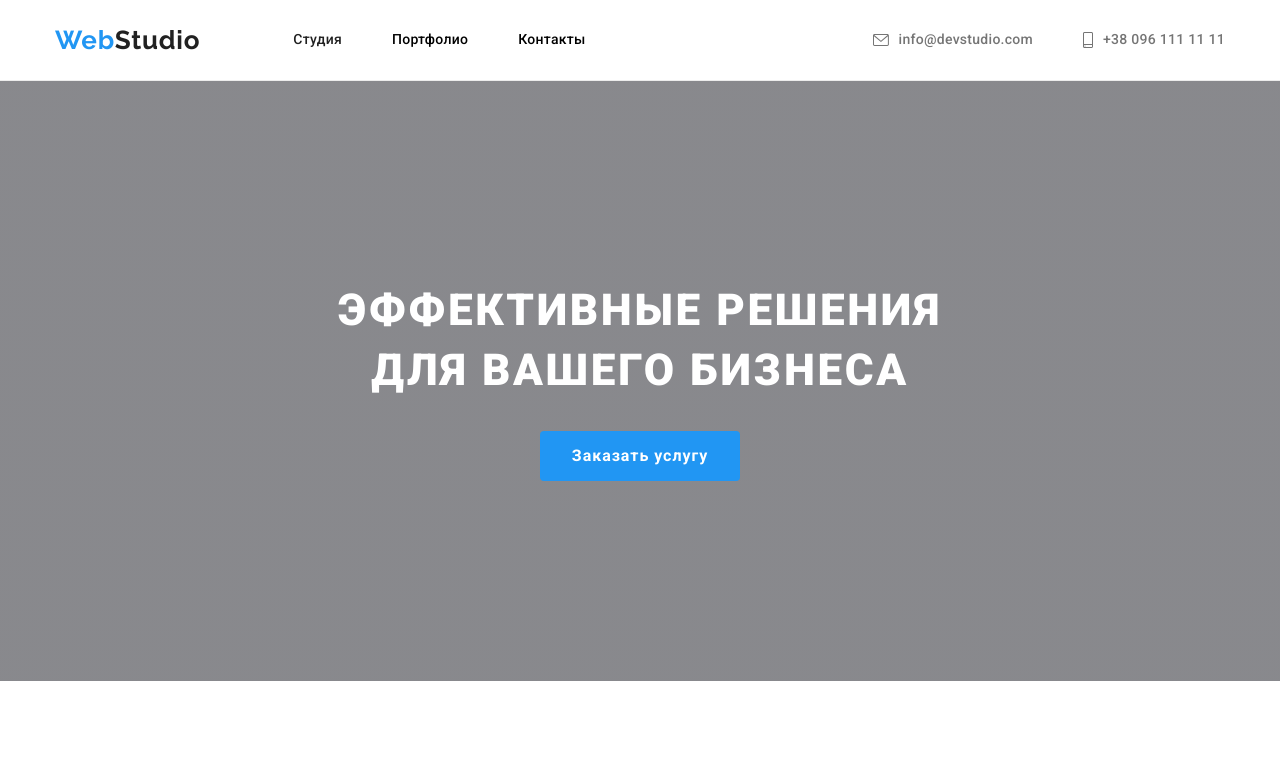
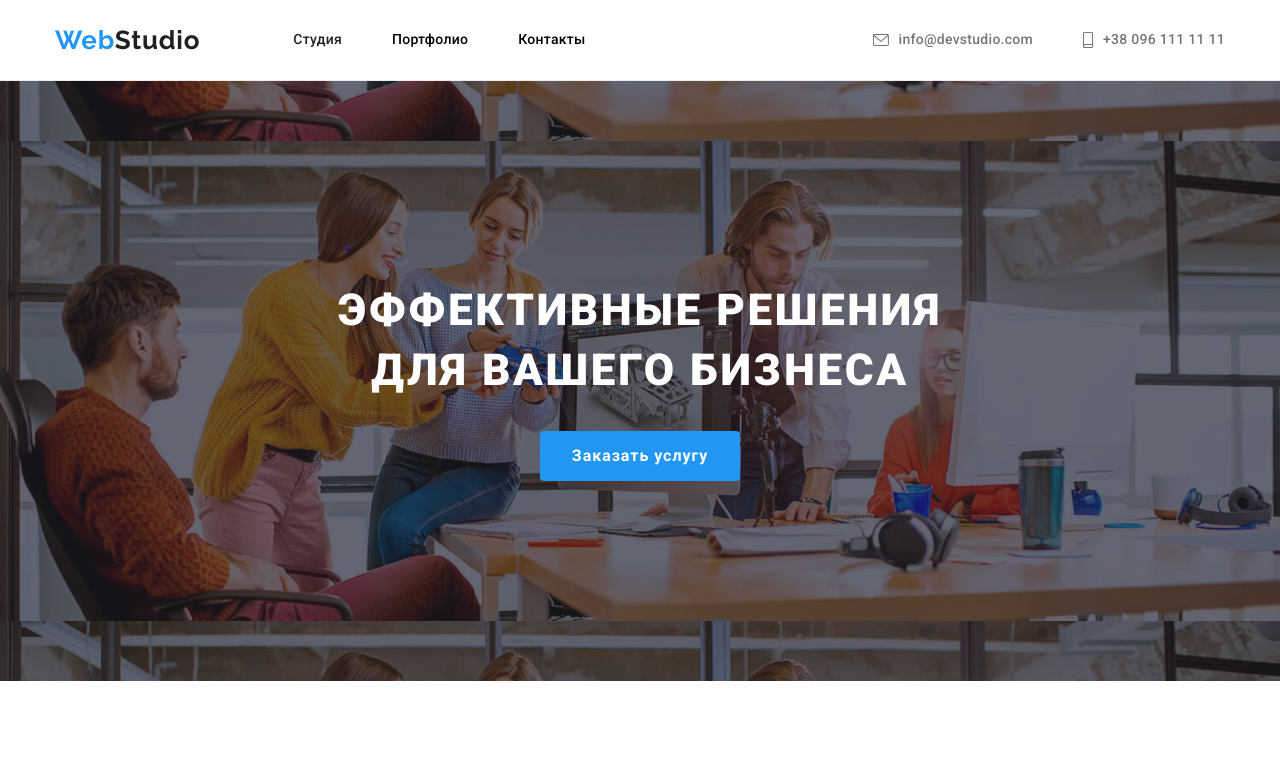
Before and after one commit to n44bok/goit-markup-hw-04, a plain HTML site: page index.html in a window 1280 px wide. Shown: the top 771 px of the page. Drawn offline with nearby package versions, Linux system fonts and the light colour scheme.

Commit message:
Update styles.css

```diff
--- a/styles/styles.css
+++ b/styles/styles.css
@@ -171,7 +171,7 @@ section {
       rgba(47, 48, 58, 0.4),
       rgba(47, 48, 58, 0.4)
     ),
-    url(images\hero.jpg);
+    url(/images/hero.jpg);
 
   background-color: #c4c4c4;
   background-position: center;
```
